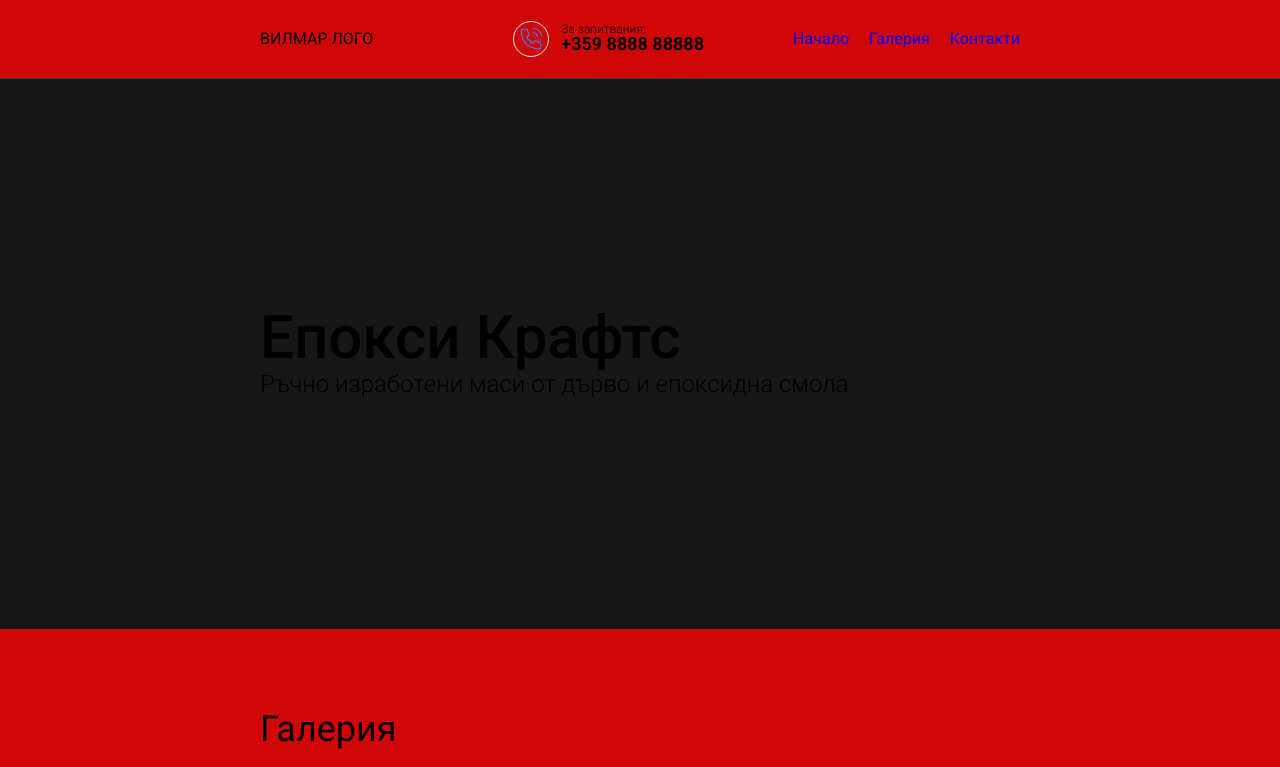
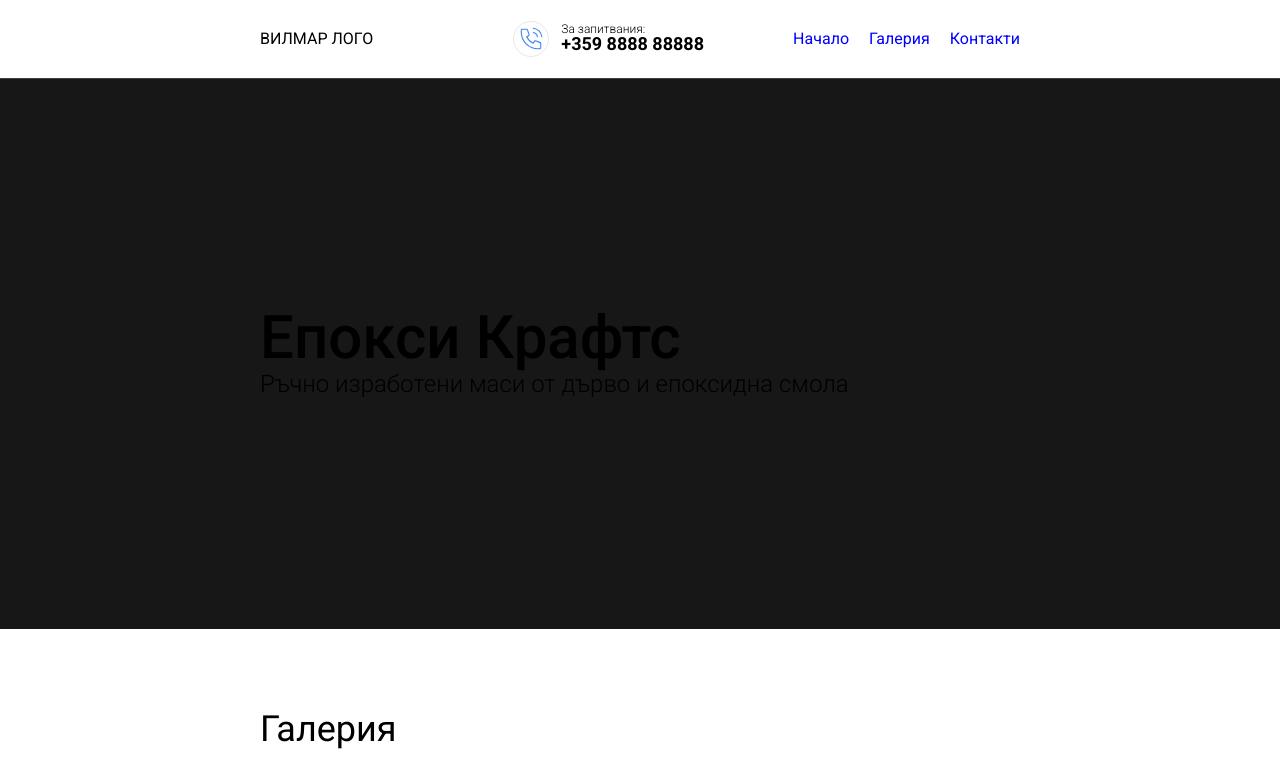
Before and after one commit to HladenRazum/next-epoxy-craft, a Next.js app: page / in a window 1280 px wide. Shown: the top 767 px of the page. Built offline with nearby package versions, Linux system fonts and the light colour scheme.

Commit message:
removed scrollbar on mobile and tablet

```diff
--- a/app/css/globals.css
+++ b/app/css/globals.css
@@ -15,7 +15,7 @@
 
 :root {
   --primary-color: blue;
-  --paper-color: #d10606;
+  --paper-color: #ffffff;
   --foreground-rgb: 0, 0, 0;
   --background-start-rgb: 214, 219, 220;
   --background-end-rgb: 255, 255, 255;
@@ -38,3 +38,10 @@ body {
     --background-end-rgb: 0, 0, 0;
   }
 }
+
+@media screen and (max-width: 768px) {
+  ::-webkit-scrollbar {
+    -webkit-appearance: none;
+    width: 0;
+  }
+}
```
Also changed, not shown: 1 other file (tests, documents, lock files or other folders).
